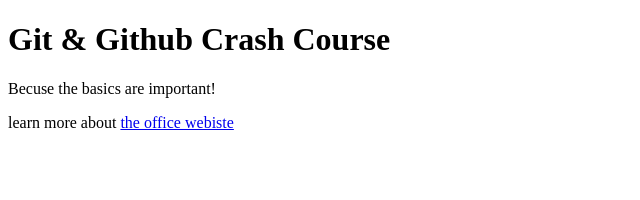
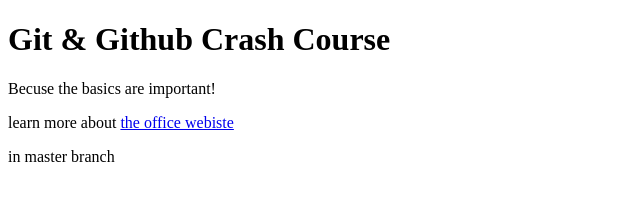
Before and after one commit to shahhussain-t/githubaction, a plain HTML site: page index.html in a window 1280 px wide. Shown: the whole page, without its empty margins (0-640 px from the left). Drawn offline with Linux system fonts and the light colour scheme.

Commit message:
Adde to master branch

```diff
--- a/index.html
+++ b/index.html
@@ -10,6 +10,6 @@
     <h1>Git & Github Crash Course</h1>
     <p>Becuse the basics are important!</p>
     <p>learn more about <a href="htps://git-scm.com/book/en/v2">the office webiste</a></p>
-
+    <p>in master branch </p>
 </body>
 </html>
```
